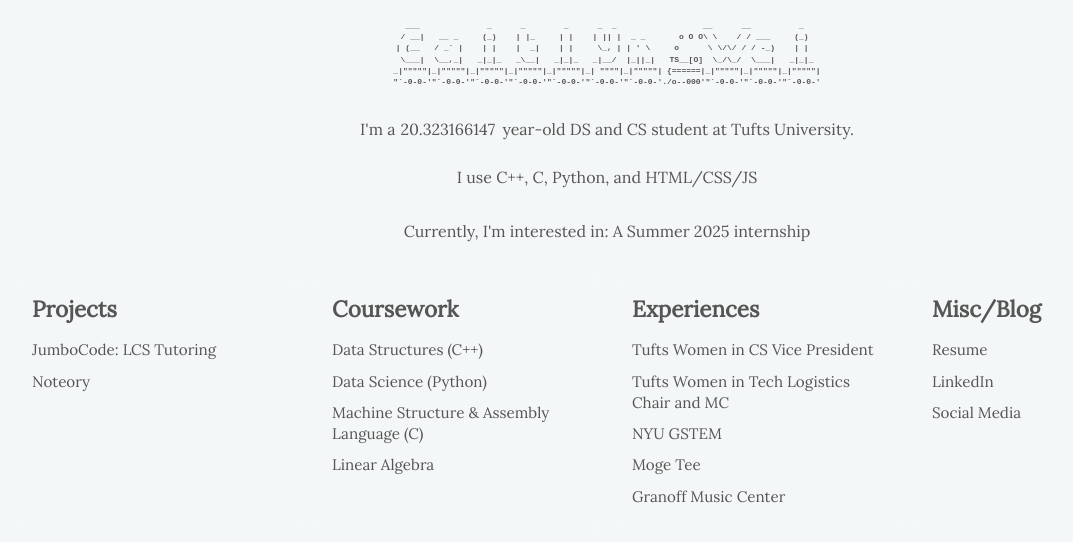
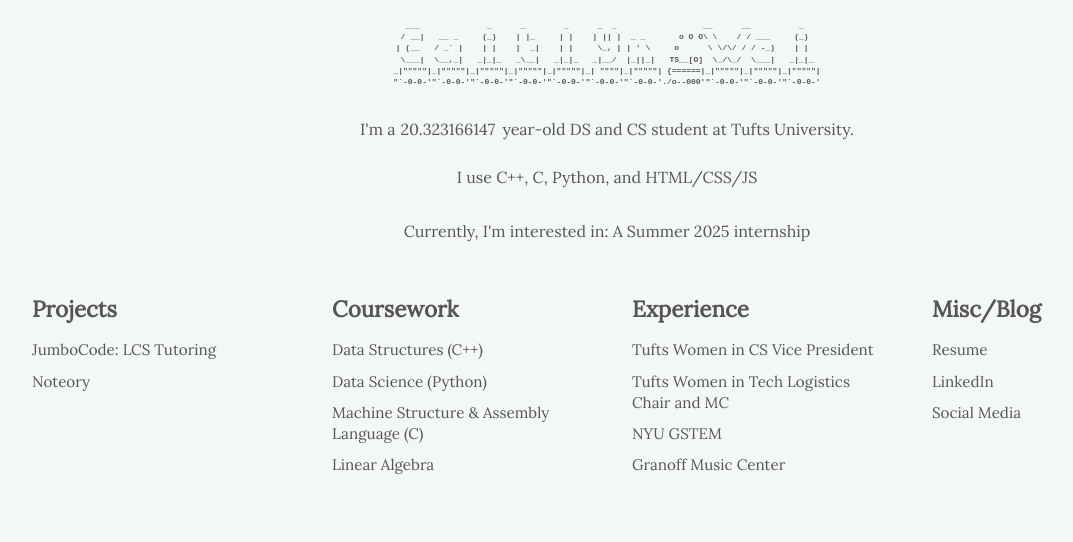
Before and after one commit to caitlynwei/caitlynwei.github.io, a plain HTML site: page index.html in a window 1280 px wide. Shown: the whole page, without its empty margins (33-1106 px from the left). Drawn offline with Linux system fonts and the light colour scheme.

Commit message:
2/26/25 2 dynamic formatting

```diff
--- a/index.html
+++ b/index.html
@@ -53,11 +53,10 @@
             </div>
 
             <div class="column">
-                <h1>Experiences</h1>
+                <h1>Experience</h1>
                 <p>Tufts Women in CS Vice President</p>
                 <p>Tufts Women in Tech Logistics Chair and MC</p>
                 <p>NYU GSTEM</p>
-                <p>Moge Tee</p>
                 <p>Granoff Music Center</p>
             </div>
 
```
